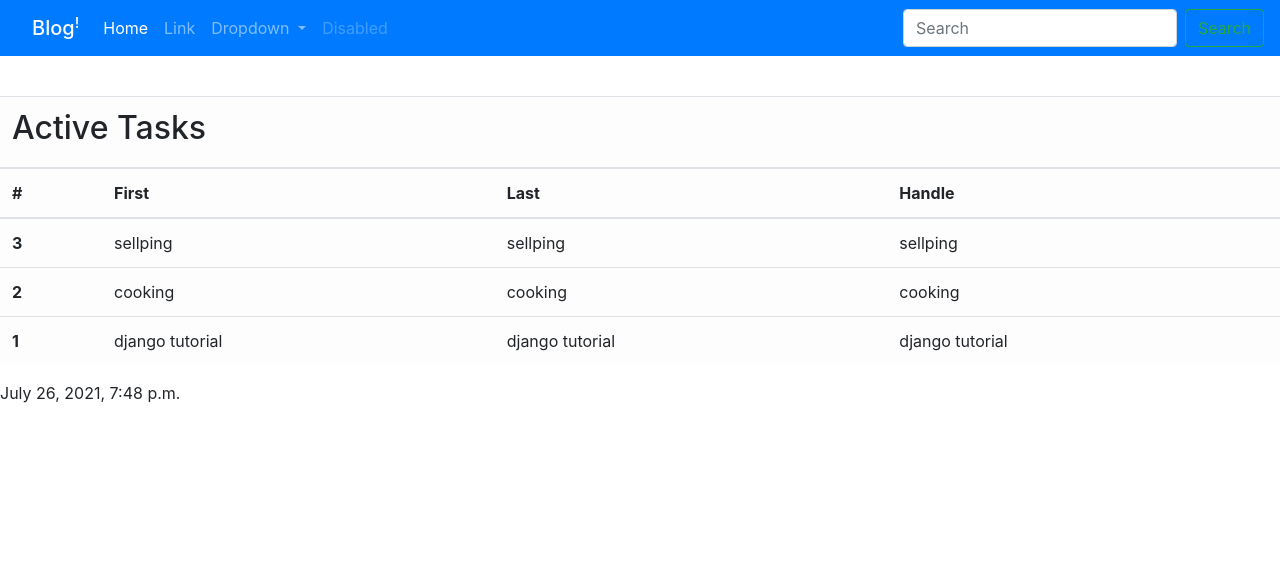
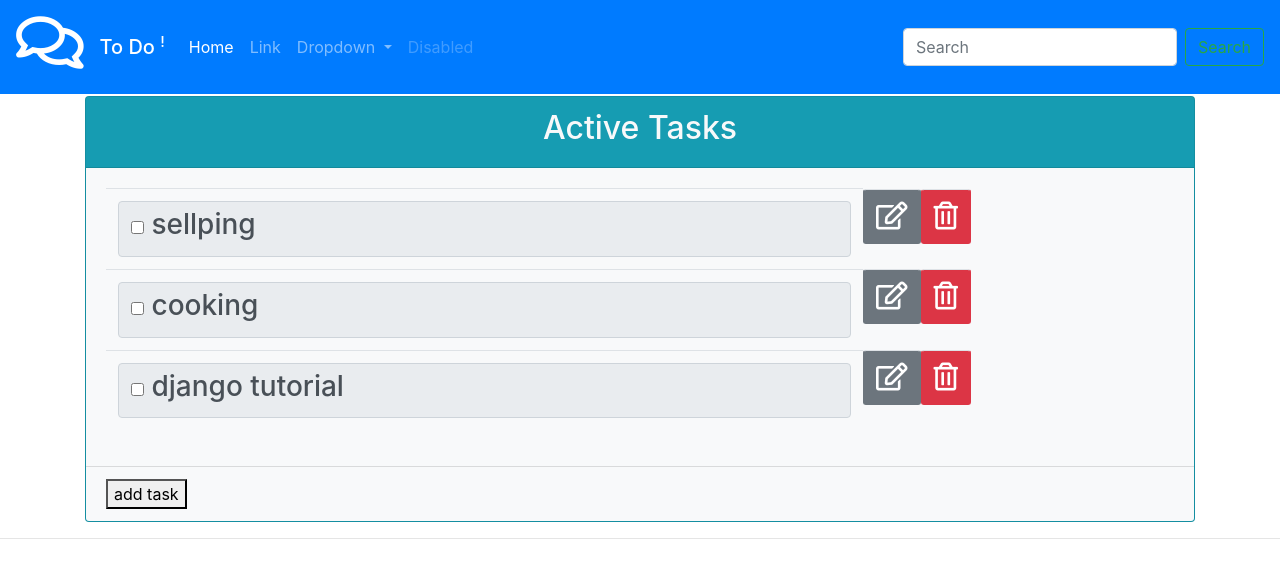
Before and after one commit to mayals/hello-from-May, a Django app: page / in a window 1280 px wide. Shown: the top 578 px of the page. Run offline with Django 3.2, Linux system fonts and the light colour scheme; data comes from the database, SQL or seed files in the repository; some libraries are stand-ins or nearby versions.

Commit message:
working in forms,views and templates of Task table

```diff
--- a/src/todo/templates/base.html
+++ b/src/todo/templates/base.html
@@ -10,6 +10,10 @@
     <!-- Bootstrap CSS -->
     <link rel="stylesheet" href="https://stackpath.bootstrapcdn.com/bootstrap/4.1.3/css/bootstrap.min.css" integrity="sha384-MCw98/SFnGE8fJT3GXwEOngsV7Zt27NXFoaoApmYm81iuXoPkFOJwJ8ERdknLPMO" crossorigin="anonymous">
 
+    {% comment %} fontawesome {% endcomment %}
+    <link rel="stylesheet" href="https://pro.fontawesome.com/releases/v5.10.0/css/all.css" integrity="sha384-AYmEC3Yw5cVb3ZcuHtOA93w35dYTsvhLPVnYs9eStHfGJvOvKxVfELGroGkvsg+p" crossorigin="anonymous"/>
+
+
     <title>{{ title }}</title>
   </head>
   <body>
@@ -19,7 +23,7 @@
         <div class="navbar-brand rotate-n-15 h3">
             <i class="far fa-comments fa-3x"></i>
         </div>
-        <div class="navbar-brand mb-0 h1">Blog<sup>!</sup></div>
+        <div class="navbar-brand mb-0 h1">To Do <sup>!</sup></div>
         <!-- logo end -->
 
   <button class="navbar-toggler" type="button" data-toggle="collapse" data-target="#navbarSupportedContent" aria-controls="navbarSupportedContent" aria-expanded="false" aria-label="Toggle navigation">
--- a/src/todo/templates/todo/index.html
+++ b/src/todo/templates/todo/index.html
@@ -4,35 +4,49 @@
 
 {% block content %}
 ><br><br><br><br>
-<table class="table table-light">
+<div class='container'>
 
-  <thead class="thead-warning">
-		<th colspan=4>
-			<h2>Active Tasks</h2>
-		</th>
-	</thead>
-  <thead>
-    <tr>
-      <th scope="col">#</th>
-      <th scope="col">First</th>
-      <th scope="col">Last</th>
-      <th scope="col">Handle</th>
-    </tr>
-  </thead>
+<div class="card bg-info mb-3">
 
+  <div class="card-header"><h2 class="text-light text-center">Active Tasks</h2></div>
+
+    <div class="card-body bg-light table-responsive">
+
+        <table class="table table-hover">
             <tbody>
                 {% for task in tasks %}
                   <tr>
-      <th scope="row">{{ task.id }}</th>
-      <td>{{ task.T_name }}</td>
-      <td>{{ task.T_name }}</td>
-      <td>{{ task.T_name }}</td>
+                    <td>
+
+                    <div class='input-group-text'>
+
+                        <div class='input-group input-group-lg'>
+                         <h3><input  type="checkbox">
+                          <span>{{ task.T_name }}</span></h3>
+                       </div>
+
+                    </div>
+
+                    </td>
+
+
+                    <td class='btn btn-sm btn-secondary'><i class="far fa-edit fa-2x"></i></td>
+                    <td class='btn btn-sm btn-danger'><i class="far fa-trash-alt fa-2x"></i></td>
                   </tr>
                 {% endfor %}
             </tbody>
-
         </table>
 
+    </div>
+    <div class="card-footer bg-light"><form><button>add task</button></form></div>
+
+
+
+  </div>
+
+</div>
+
+<hr>
 {{ now }}
 
 {% endblock content  %}
--- a/src/todo/urls.py
+++ b/src/todo/urls.py
@@ -4,8 +4,8 @@ from django.urls import path
 
 app_name = 'todo'
 urlpatterns =[
-    path('',views.TaskListView.as_view(),name='tasklist'),
-
+    # path('',views.TaskListView.as_view(),name='tasklist'),
+    path('',views.tasks,name='tasks'),
 
 
 
--- a/src/todo/views.py
+++ b/src/todo/views.py
@@ -5,13 +5,21 @@ from django.utils import timezone
 # Create your views here.
 
 
-class TaskListView(ListView):
-   model = Task
-   template_name = 'todo/index.html'
-   context_object_name = 'tasks' #default is 'object_list'
+# class TaskListView(ListView):
+#    model = Task
+#    template_name = 'todo/index.html'
+#    context_object_name = 'tasks' #default is 'object_list'
 
-   def get_context_data(self, **kwargs):
-       context = super().get_context_data(**kwargs)
-       context['now'] = timezone.now()
-       context['title'] = 'all tasks'
-       return context
+#    def get_context_data(self, **kwargs):
+#        context = super().get_context_data(**kwargs)
+#        context['now'] = timezone.now()
+#        context['title'] = 'all tasks'
+#        return context
+
+
+def tasks(request):
+    tasks = Task.objects.filter(T_status=False)
+    context={
+        'tasks': tasks ,
+    }
+    return render(request,'todo/index.html',context)
--- /dev/null
+++ b/static/css/todo/my_style.css
@@ -0,0 +1,4 @@
+table .bkgr {
+    background-color: rgba(208, 241, 184, 0.932)!important;
+    color: blue;
+}
```
Also changed, not shown: src/todo/forms.py (added, +8 -0 lines). Lines whose indentation alone changed are shown as unchanged.
